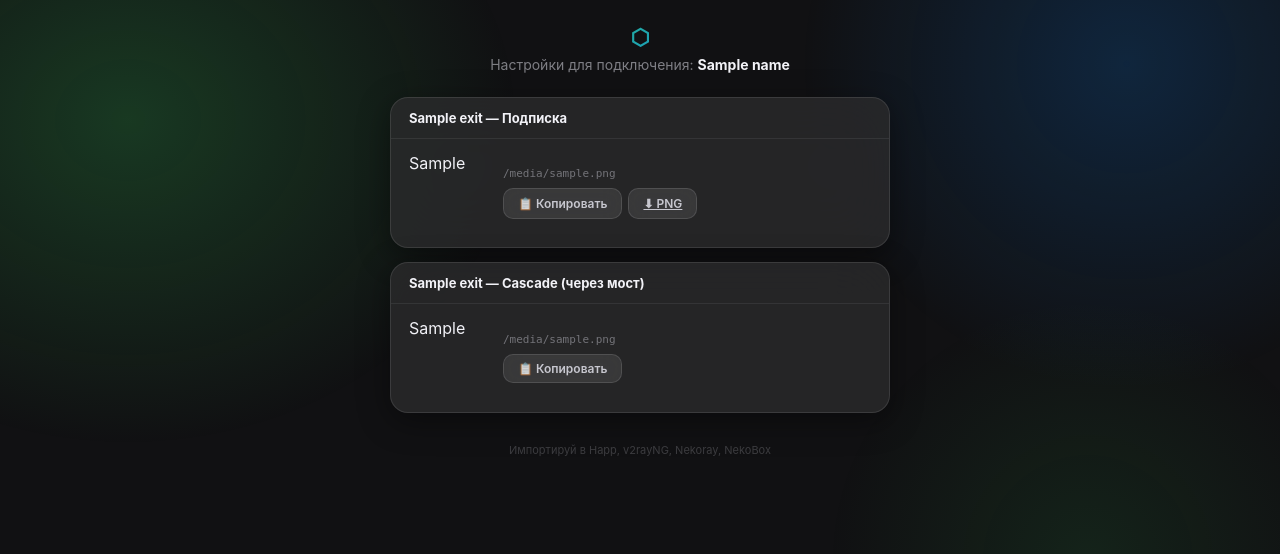
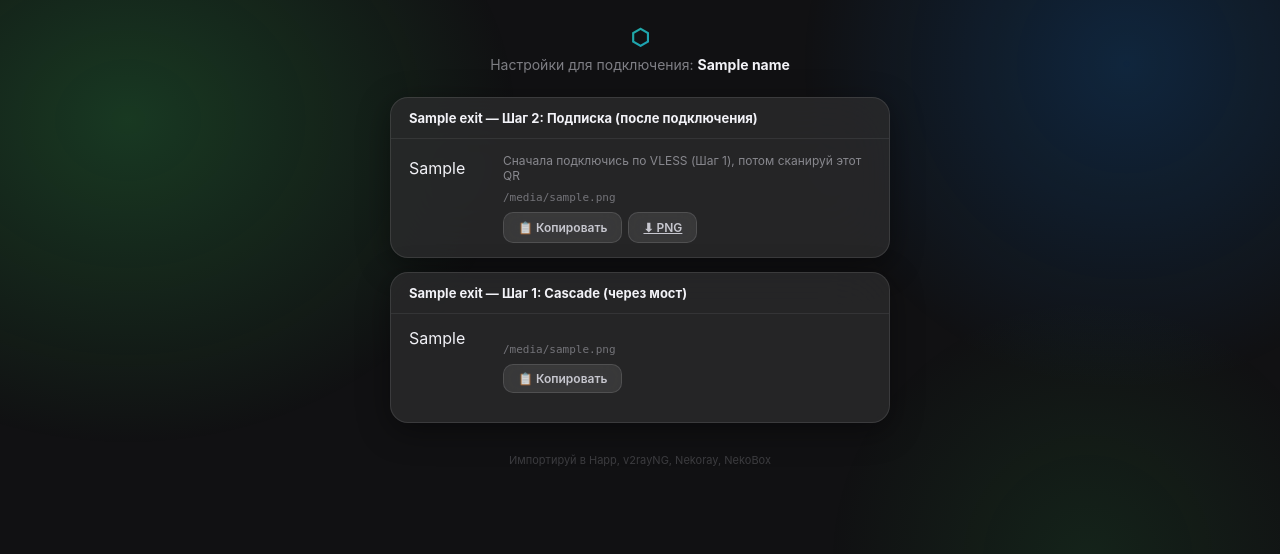
Before and after one commit to 78ers/cascade, a Flask app: template cascade/panel/templates/client_share.html in a window 1280 px wide. Shown: the top 554 px of the page. Run offline with Flask 3, Linux system fonts and the light colour scheme; the template is opened without the code that fills it: most values are stand-ins (such as "Sample title", 1, 10 or a date in 2020); parts of the project's set-up code (start-up, migrations or seed data) failed here and were passed over.

Commit message:
fix(panel): убран bootstrap QR (v2rayNG не поддерживает multi-line)
v2rayNG сканирует только первый URL из QR. Bootstrap QR (VLESS+подписка) не работает.
Оставлены два отдельных QR:
1. VLESS QR → подключиться
2. Подписка QR → добавить после подключения

```diff
--- a/cascade/panel/templates/client_share.html
+++ b/cascade/panel/templates/client_share.html
@@ -26,34 +26,17 @@
 
       {% if p.sub_url %}
       <div class="share-card">
-        <div class="share-card-head">{{ p.exit }} — Подписка</div>
+        <div class="share-card-head">{{ p.exit }} — Шаг 2: Подписка (после подключения)</div>
         <div class="share-body">
           {% if p.sub_qr %}
           <div class="share-qr">{{ p.sub_qr | safe }}</div>
           {% endif %}
           <div style="flex:1">
+            <div style="color:rgba(235,235,245,.5);font-size:12px;margin-bottom:8px">Сначала подключись по VLESS (Шаг 1), потом сканируй этот QR</div>
             <div class="share-link">{{ p.sub_url }}</div>
             <div style="display:flex;gap:6px;flex-wrap:wrap">
               <button class="btn btn-glass copy-btn" data-copy="{{ p.sub_url }}">📋 Копировать</button>
               <a href="{{ url_for('qr_png', token=p.sub_token, eid=p.eid, type='sub') }}" class="btn btn-glass" download>⬇ PNG</a>
-            </div>
-          </div>
-        </div>
-      </div>
-      {% endif %}
-
-      {% if p.mode == 'cascade' and p.sub_url %}
-      <div class="share-card">
-        <div class="share-card-head">{{ p.exit }} — VLESS + подписка</div>
-        <div class="share-body">
-          {% if p.bootstrap_qr %}
-          <div class="share-qr">{{ p.bootstrap_qr | safe }}</div>
-          {% endif %}
-          <div style="flex:1">
-            <div style="color:rgba(235,235,245,.5);font-size:12px;margin-bottom:8px">Сканируй в Happ → подключись по VLESS → подписка обновится через туннель</div>
-            <div style="display:flex;gap:6px;flex-wrap:wrap">
-              <button class="btn btn-glass copy-btn" data-copy="{{ p.url }}&#10;{{ p.sub_url }}">📋 Копировать</button>
-              <a href="{{ url_for('qr_png', token=p.sub_token, eid=p.eid, type='bootstrap') }}" class="btn btn-glass" download>⬇ PNG</a>
             </div>
           </div>
         </div>
@@ -65,7 +48,7 @@
 
   {% for p in profiles %}
   <div class="share-card">
-    <div class="share-card-head">{{ p.exit }} — {{ 'Direct (прямой)' if p.mode == 'direct' else 'Cascade (через мост)' }}</div>
+    <div class="share-card-head">{{ p.exit }} — {{ 'Direct (прямой)' if p.mode == 'direct' else 'Шаг 1: Cascade (через мост)' }}</div>
     <div class="share-body">
       {% if p.qr %}
       <div class="share-qr">{{ p.qr | safe }}</div>
```
